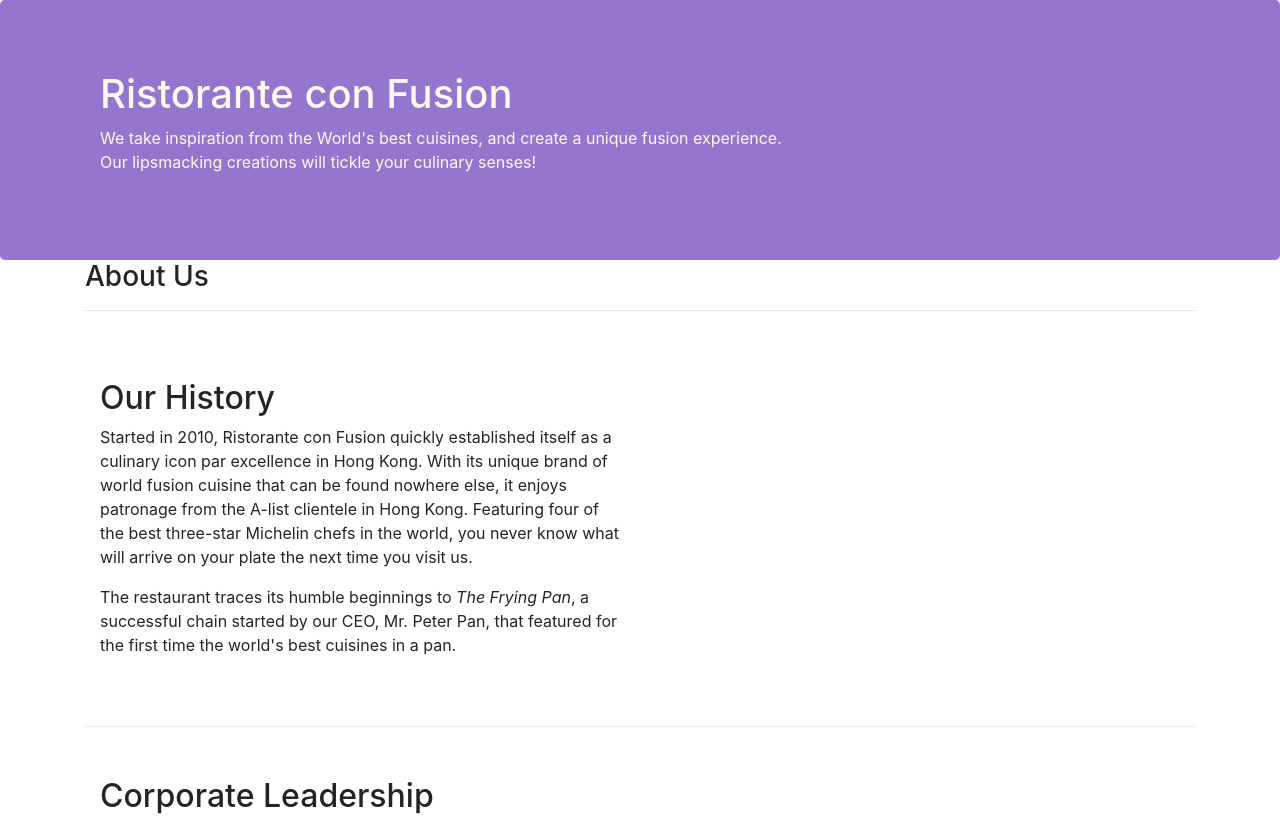
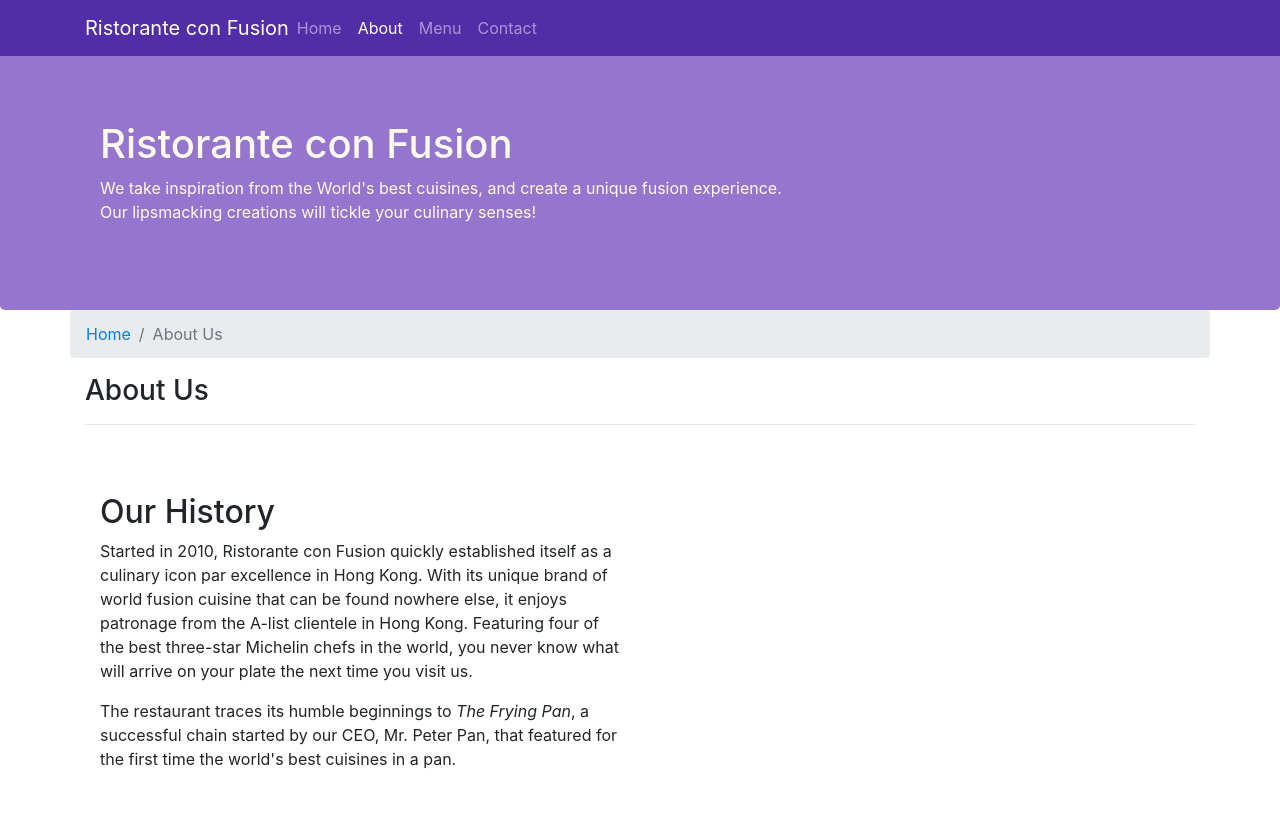
Before and after one commit to Murad1893/Bootstrap-Course-Project, a website: page aboutus.html in a window 1280 px wide. Shown: the top 818 px of the page. Drawn offline with nearby package versions, Linux system fonts and the light colour scheme.

Commit message:
Navbar and Breadcrumbs completed

```diff
--- a/aboutus.html
+++ b/aboutus.html
@@ -18,12 +18,30 @@
 
 <body>
 
+    <nav class="navbar navbar-dark navbar-expand-sm fixed-top">
+        <div class="container">
+            <button class="navbar-toggler" type="button" data-toggle="collapse" data-target="#Navbar">
+                <span class="navbar-toggler-icon"></span>
+            </button>
+            <a class="navbar-brand mr-auto" href="#">Ristorante con Fusion</a>
+            <div class="collapse navbar-collapse" id="Navbar">
+                <ul class="navbar-nav mr-auto">
+                    <li class="nav-item"><a class="nav-link" href="./index.html">Home</a></li>
+                    <li class="nav-item active"><a class="nav-link" href="#">About</a></li>
+                    <li class="nav-item"><a class="nav-link" href="#">Menu</a></li>
+                    <li class="nav-item"><a class="nav-link" href="#">Contact </a></li>
+                </ul>
+            </div>
+        </div>
+    </nav>
+
     <header class="jumbotron">
         <div class="container">
             <div class="row row-header">
                 <div class="col-12 col-sm-8">
                     <h1>Ristorante con Fusion</h1>
-                    <p>We take inspiration from the World's best cuisines, and create a unique fusion experience. Our lipsmacking creations will tickle your culinary senses!</p>
+                    <p>We take inspiration from the World's best cuisines, and create a unique fusion experience. Our
+                        lipsmacking creations will tickle your culinary senses!</p>
                 </div>
                 <div class="col-12 col-sm">
                 </div>
@@ -33,6 +51,10 @@
 
     <div class="container">
         <div class="row">
+            <ol class="col-12 breadcrumb">
+                <li class="breadcrumb-item"><a href="./index.html">Home</a></li>
+                <li class="breadcrumb-item active">About Us</li>
+            </ol>
             <div class="col-12">
                 <h3>About Us</h3>
                 <hr>
@@ -42,8 +64,13 @@
         <div class="row row-content align-items-center">
             <div class="col-12 col-sm-6">
                 <h2>Our History</h2>
-                <p>Started in 2010, Ristorante con Fusion quickly established itself as a culinary icon par excellence in Hong Kong. With its unique brand of world fusion cuisine that can be found nowhere else, it enjoys patronage from the A-list clientele in Hong Kong.  Featuring four of the best three-star Michelin chefs in the world, you never know what will arrive on your plate the next time you visit us.</p>
-                <p>The restaurant traces its humble beginnings to <em>The Frying Pan</em>, a successful chain started by our CEO, Mr. Peter Pan, that featured for the first time the world's best cuisines in a pan.</p>
+                <p>Started in 2010, Ristorante con Fusion quickly established itself as a culinary icon par excellence
+                    in Hong Kong. With its unique brand of world fusion cuisine that can be found nowhere else, it
+                    enjoys patronage from the A-list clientele in Hong Kong. Featuring four of the best three-star
+                    Michelin chefs in the world, you never know what will arrive on your plate the next time you visit
+                    us.</p>
+                <p>The restaurant traces its humble beginnings to <em>The Frying Pan</em>, a successful chain started by
+                    our CEO, Mr. Peter Pan, that featured for the first time the world's best cuisines in a pan.</p>
             </div>
             <div>
             </div>
@@ -54,13 +81,27 @@
             <div class="col-12">
                 <h2>Corporate Leadership</h2>
                 <h3>Peter Pan <small>Chief Epicurious Officer</small></h3>
-                <p class="d-none d-sm-block">Our CEO, Peter, credits his hardworking East Asian immigrant parents who undertook the arduous journey to the shores of America with the intention of giving their children the best future. His mother's wizardy in the kitchen whipping up the tastiest dishes with whatever is available inexpensively at the supermarket, was his first inspiration to create the fusion cuisines for which <em>The Frying Pan</em> became well known. He brings his zeal for fusion cuisines to this restaurant, pioneering cross-cultural culinary connections.</p>
+                <p class="d-none d-sm-block">Our CEO, Peter, credits his hardworking East Asian immigrant parents who
+                    undertook the arduous journey to the shores of America with the intention of giving their children
+                    the best future. His mother's wizardy in the kitchen whipping up the tastiest dishes with whatever
+                    is available inexpensively at the supermarket, was his first inspiration to create the fusion
+                    cuisines for which <em>The Frying Pan</em> became well known. He brings his zeal for fusion cuisines
+                    to this restaurant, pioneering cross-cultural culinary connections.</p>
                 <h3>Dhanasekaran Witherspoon <small>Chief Food Officer</small></h3>
-                <p class="d-none d-sm-block">Our CFO, Danny, as he is affectionately referred to by his colleagues, comes from a long established family tradition in farming and produce. His experiences growing up on a farm in the Australian outback gave him great appreciation for varieties of food sources. As he puts it in his own words, <em>Everything that runs, wins, and everything that stays, pays!</em></p>
+                <p class="d-none d-sm-block">Our CFO, Danny, as he is affectionately referred to by his colleagues,
+                    comes from a long established family tradition in farming and produce. His experiences growing up on
+                    a farm in the Australian outback gave him great appreciation for varieties of food sources. As he
+                    puts it in his own words, <em>Everything that runs, wins, and everything that stays, pays!</em></p>
                 <h3>Agumbe Tang <small>Chief Taste Officer</small></h3>
-                <p class="d-none d-sm-block">Blessed with the most discerning gustatory sense, Agumbe, our CTO, personally ensures that every dish that we serve meets his exacting tastes. Our chefs dread the tongue lashing that ensues if their dish does not meet his exacting standards. He lives by his motto, <em>You click only if you survive my lick.</em></p>
+                <p class="d-none d-sm-block">Blessed with the most discerning gustatory sense, Agumbe, our CTO,
+                    personally ensures that every dish that we serve meets his exacting tastes. Our chefs dread the
+                    tongue lashing that ensues if their dish does not meet his exacting standards. He lives by his
+                    motto, <em>You click only if you survive my lick.</em></p>
                 <h3>Alberto Somayya <small>Executive Chef</small></h3>
-                <p class="d-none d-sm-block">Award winning three-star Michelin chef with wide International experience having worked closely with whos-who in the culinary world, he specializes in creating mouthwatering Indo-Italian fusion experiences. He says, <em>Put together the cuisines from the two craziest cultures, and you get a winning hit! Amma Mia!</em></p>
+                <p class="d-none d-sm-block">Award winning three-star Michelin chef with wide International experience
+                    having worked closely with whos-who in the culinary world, he specializes in creating mouthwatering
+                    Indo-Italian fusion experiences. He says, <em>Put together the cuisines from the two craziest
+                        cultures, and you get a winning hit! Amma Mia!</em></p>
             </div>
         </div>
 
@@ -72,7 +113,7 @@
                 <div class="col-4 offset-1 col-sm-2">
                     <h5>Links</h5>
                     <ul class="list-unstyled">
-                        <li><a href="#">Home</a></li>
+                        <li><a href="./index.html">Home</a></li>
                         <li><a href="#">About</a></li>
                         <li><a href="#">Menu</a></li>
                         <li><a href="#">Contact</a></li>
--- a/css/styles.css
+++ b/css/styles.css
@@ -28,3 +28,13 @@
   margin: 0px;
   color: #0f0f0f;
 }
+
+body{
+  padding: 50px 0px 0px 0px;
+  /* z-index -1 means that send to back */
+  z-index: 0;
+}
+
+.navbar-dark{
+  background-color: #512DA8;
+}
```
Also changed, not shown: index.html (renamed from bootstrap_intro.html, +12 -5 lines). Lines whose indentation alone changed are shown as unchanged.
